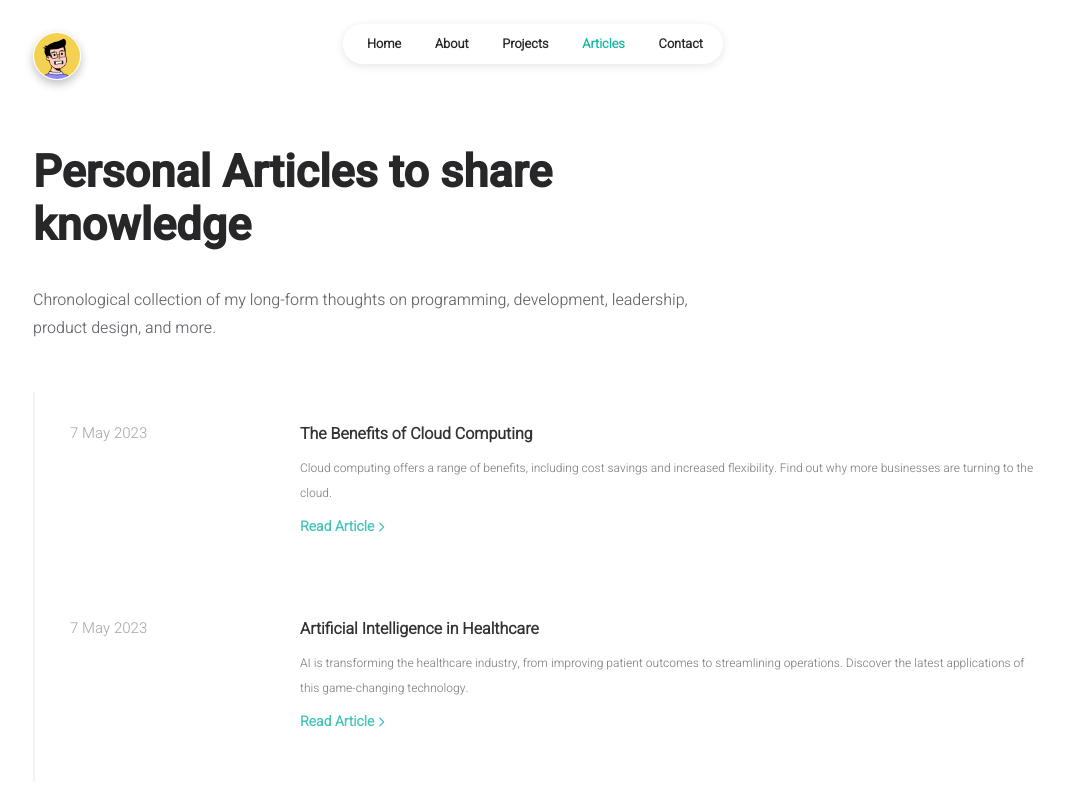
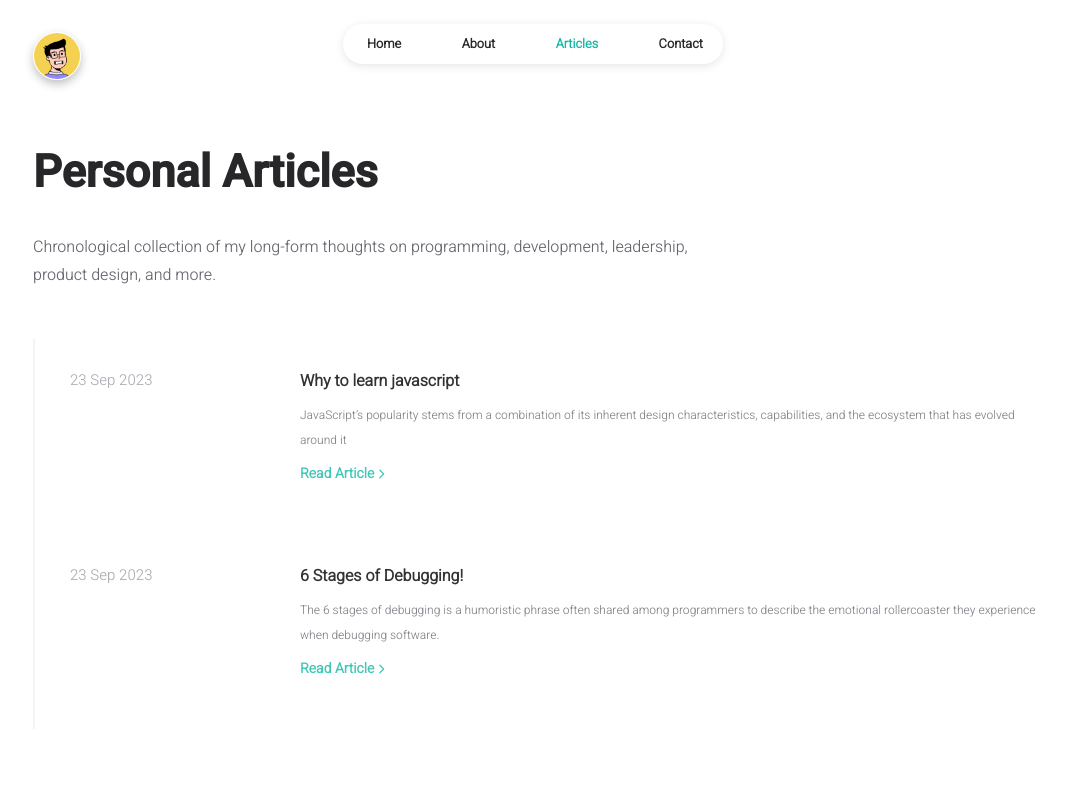
Before and after one commit to inzamam-virk/inzamam-virk.github.io, a React (Create React App) app: page /articles in a window 1280 px wide. Shown: the top 800 px of the page, without its empty margins (107-1173 px from the left). Built offline with nearby package versions, Linux system fonts and the light colour scheme.

Commit message:
updated about and contact

```diff
--- a/src/components/common/navBar.jsx
+++ b/src/components/common/navBar.jsx
@@ -30,7 +30,7 @@ const NavBar = (props) => {
 							>
 								<Link to="/about">About</Link>
 							</li>
-							<li
+							{/* <li
 								className={
 									active === "projects"
 										? "nav-item active"
@@ -38,7 +38,7 @@ const NavBar = (props) => {
 								}
 							>
 								<Link to="/projects">Projects</Link>
-							</li>
+							</li> */}
 							<li
 								className={
 									active === "articles"
--- a/src/data/articles.js
+++ b/src/data/articles.js
@@ -2,15 +2,15 @@ import React from "react";
 
 function article_1() {
 	return {
-		date: "7 May 2023",
-		title: "The Benefits of Cloud Computing",
+		date: "23 Sep 2023",
+		title: "Why to learn javascript",
 		description:
-			"Cloud computing offers a range of benefits, including cost savings and increased flexibility. Find out why more businesses are turning to the cloud.",
+			"JavaScript’s popularity stems from a combination of its inherent design characteristics, capabilities, and the ecosystem that has evolved around it",
 		keywords: [
-			"The Benefits of Cloud Computing",
-			"Tharindu",
-			"Tharindu N",
-			"Tharindu Nayanajith",
+			"Why to learn javascript",
+			"Inzamam",
+			"InzamamVirk",
+			"Inzamam Virk",
 		],
 		style: `
 				.article-content {
@@ -27,12 +27,12 @@ function article_1() {
 		body: (
 			<React.Fragment>
 				<div className="article-content">
-					<div className="paragraph">Content of article 1</div>
-					<img
+					<div className="paragraph">Coming soon! Be connected!</div>
+					{/* <img
 						src="https://picsum.photos/200/300"
 						alt="random"
 						className="randImage"
-					/>
+					/> */}
 				</div>
 			</React.Fragment>
 		),
@@ -41,20 +41,27 @@ function article_1() {
 
 function article_2() {
 	return {
-		date: "7 May 2023",
-		title: "Artificial Intelligence in Healthcare",
+		date: "23 Sep 2023",
+		title: "6 Stages of Debugging!",
 		description:
-			"AI is transforming the healthcare industry, from improving patient outcomes to streamlining operations. Discover the latest applications of this game-changing technology.",
+			"The 6 stages of debugging is a humoristic phrase often shared among programmers to describe the emotional rollercoaster they experience when debugging software.",
 		style: ``,
 		keywords: [
-			"Artificial Intelligence in Healthcare",
-			"Tharindu",
-			"Tharindu N",
-			"Tharindu Nayanajith",
+			"6 Stages of Debugging!",
+			"Inzamam",
+			"Inzamam V",
+			"Inzamam Virk",
 		],
 		body: (
 			<React.Fragment>
-				<h1>Content of article 2</h1>
+				<div className="article-content">
+					<div className="paragraph">Coming soon! Be connected!</div>
+					{/* <img
+						src="https://picsum.photos/200/300"
+						alt="random"
+						className="randImage"
+					/> */}
+				</div>
 			</React.Fragment>
 		),
 	};
--- a/src/data/user.js
+++ b/src/data/user.js
@@ -10,7 +10,7 @@ const INFO = {
 		twitter: "https://x.com/iinzamamvirk?t=HxpP-EQ_TnXS3DwlJbpCuQ&s=09",
 		github: "https://github.com/inzamam-virk",
 		linkedin: "https://www.linkedin.com/in/inzamam-virk/",
-		instagram: "https://instagram.com/",
+		instagram: "https://www.instagram.com/iinzamam_virk",
 		stackoverflow: "https://stackoverflow.com/",
 		facebook: "https://m.facebook.com/profile.php/?id=100009709484916",
 	},
@@ -22,13 +22,15 @@ const INFO = {
 	},
 
 	about: {
-		title: "I’m Inzamam Virk from Pakistan, working full time to define future.",
+		title: "I’m Inzamam Virk.",
+		location: "From Pakistan.",
 		description:
 			"As a dynamic Full Stack Software Engineer with a focus on the MERN stack, I'm not just versatile in my tech choices—I actively embrace them! Always open to collaborate with others as its a great way to learn and grow, and I'm always open to new ideas and feedback.",
+		connect: "I also like sharing content related to the stuff that I have learned over in the world of tech so it can help other people of the Tech Community. Feel free to reach me on social media."
 	},
 
 	articles: {
-		title: "Personal Articles to share knowledge ",
+		title: "Personal Articles",
 		description:
 			"Chronological collection of my long-form thoughts on programming, development, leadership, product design, and more.",
 	},
--- a/src/pages/about.jsx
+++ b/src/pages/about.jsx
@@ -44,9 +44,16 @@ const About = () => {
 								<div className="title about-title">
 									{INFO.about.title}
 								</div>
+								<div className="location about-location" style={{marginTop:"2%"  , color:" var(--secondary-color)"}}>
+									{INFO.about.location}
+								</div>
+
 
 								<div className="subtitle about-subtitle">
 									{INFO.about.description}
+								</div>
+								<div className="connect about-connect">
+									{INFO.about.connect}
 								</div>
 							</div>
 
--- a/src/pages/contact.jsx
+++ b/src/pages/contact.jsx
@@ -40,7 +40,7 @@ const Contact = () => {
 
 					<div className="contact-container">
 						<div className="title contact-title">
-							Let's Get in Touch: Ways to Connect with Me
+							Contact me:
 						</div>
 
 						<div className="subtitle contact-subtitle">
@@ -52,23 +52,7 @@ const Contact = () => {
 							<a href={`mailto:${INFO.main.email}`}>
 								{INFO.main.email}
 							</a>
-							. I make an effort to respond to all messages within
-							24 hours, although it may take me longer during busy
-							periods. Alternatively, you can use the contact form
-							on my website to get in touch. Simply fill out the
-							required fields and I'll get back to you as soon as
-							possible. Finally, if you prefer to connect on
-							social media, you can find me on{" "}
-							<a
-								href={INFO.socials.instagram}
-								target="_blank"
-								rel="noreferrer"
-							>
-								{INFO.socials.instagram}
-							</a>
-							. I post regular updates and engage with my
-							followers there, so don't hesitate to reach out.
-							Thanks again for your interest, and I look forward
+							. <br/>Thanks again for your interest, and I look forward
 							to hearing from you!
 						</div>
 					</div>
--- a/src/pages/styles/about.css
+++ b/src/pages/styles/about.css
@@ -34,6 +34,12 @@
 }
 
 .about-subtitle {
+	width: 80% !important;
+}
+
+.about-connect {
+	margin-top: 5%;
+	color:  var(--secondary-color);
 	width: 80% !important;
 }
 
```
